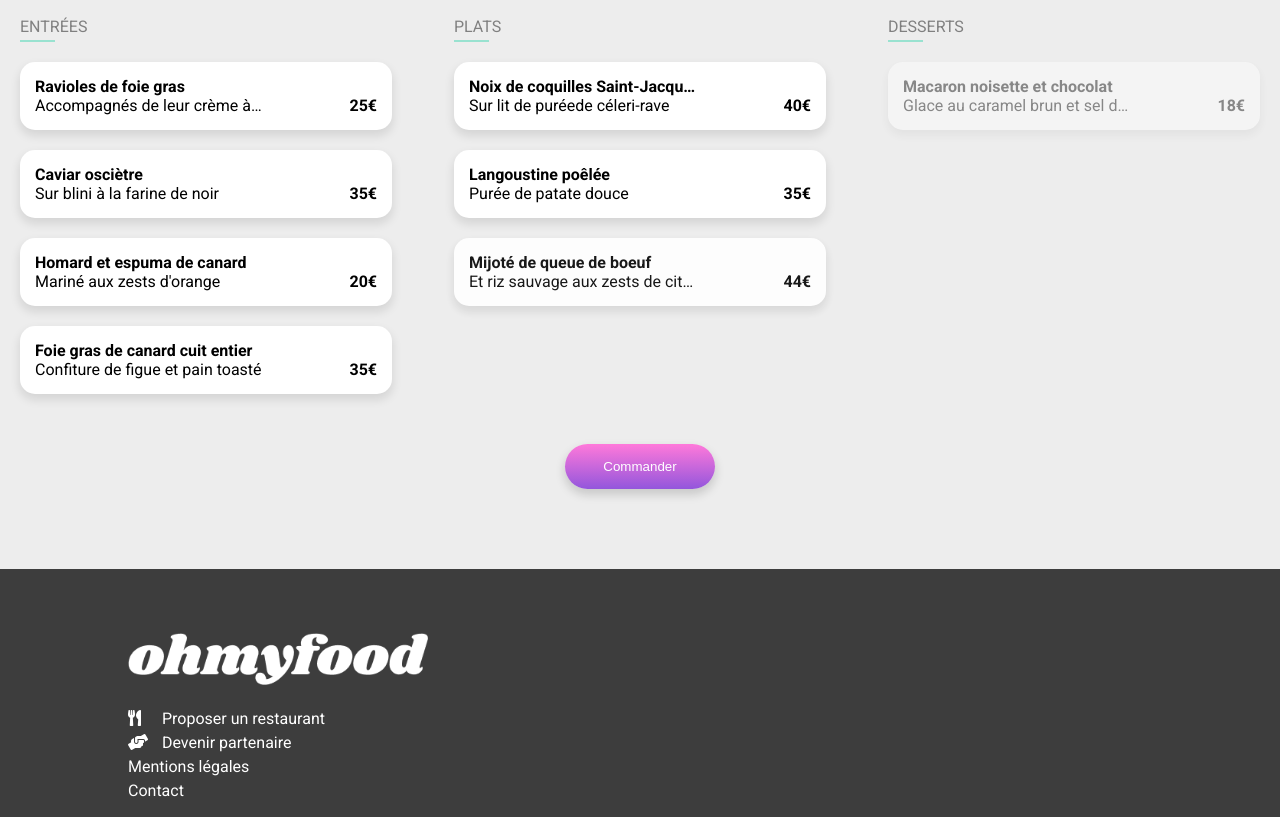
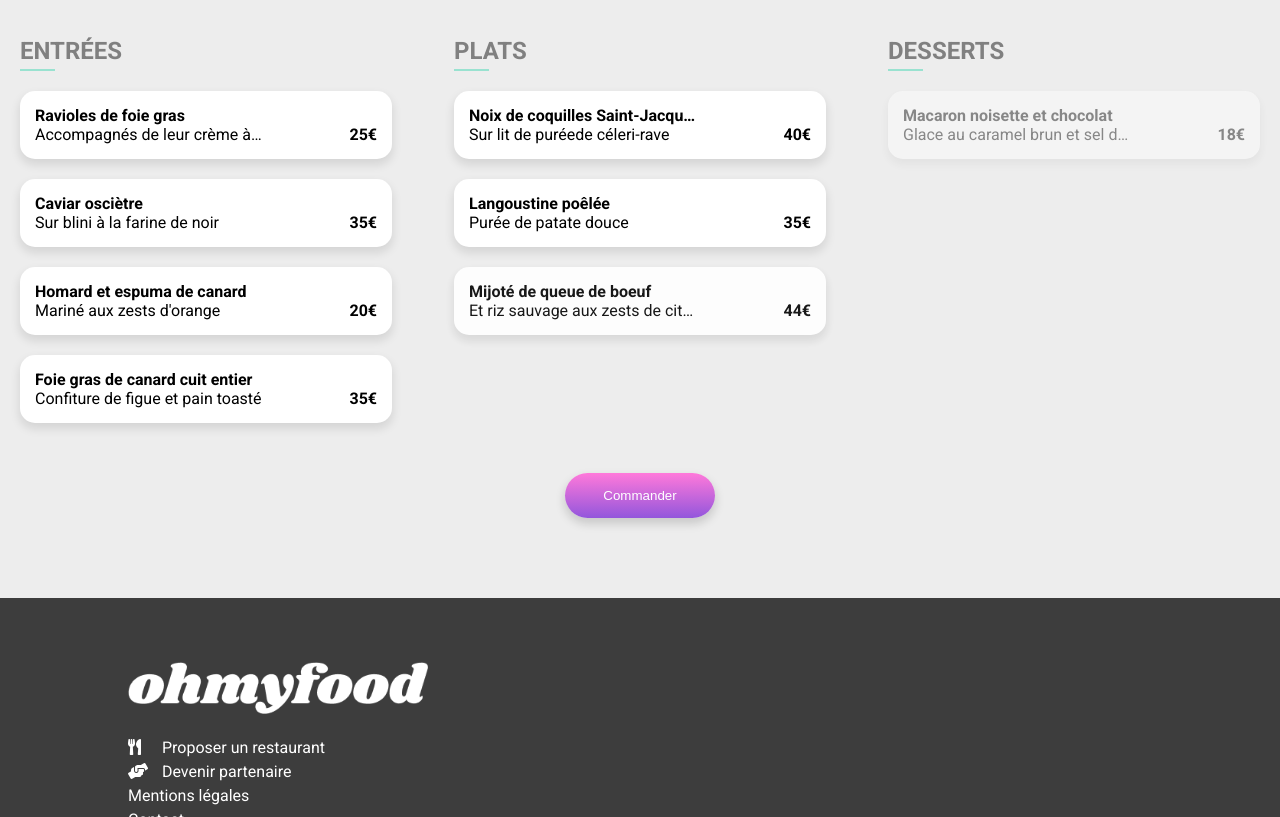
Before and after one commit to Corentin-Robac/CorentinRobac_3_30102020, a website: page menu_2.html in a window 1280 px wide. Shown: the part 906-1723 px from the top of the page. Drawn offline with Linux system fonts and the light colour scheme; a web font is replaced by a local one.

Commit message:
Suite validateur
meme chose que précedent commit mais sur toutes les pages menu

```diff
--- a/menu_2.html
+++ b/menu_2.html
@@ -33,7 +33,7 @@
             </div>
             <div class="steps-menu">
                 <section> <!-- Entrees -->
-                    <p class="step-menu">ENTRÉES</p>
+                    <h2 class="step-menu">ENTRÉES</h2>
                     <div class="box-meal" id="meal-1">
                         <div class="meal">
                             <p class="txt-gras name-meal">Ravioles de foie gras</p>
@@ -76,7 +76,7 @@
                     </div>
                 </section> <!-- End Entrees -->
                 <section> <!-- Dishes -->
-                    <p class="step-menu">PLATS</p>
+                    <h2 class="step-menu">PLATS</h2>
                     <div class="box-meal" id="meal-5">
                         <div class="meal">
                             <p class="txt-gras name-meal">Noix de coquilles Saint-Jacques</p>
@@ -109,7 +109,7 @@
                     </div>
                 </section> <!-- End Dishes -->
                 <section> <!-- Desserts -->
-                    <p class="step-menu">DESSERTS</p>
+                    <h2 class="step-menu">DESSERTS</h2>
                     <div class="box-meal" id="meal-8">
                         <div class="meal">
                             <p class="txt-gras name-meal">Macaron noisette et chocolat</p>
@@ -145,7 +145,7 @@
             <div class="btn-purchase"><button>Commander</button></div>
     </main>
         <footer>
-            <img src="images/logo/ohmyfood-b.png">
+            <img src="images/logo/ohmyfood-b.png" alt="logo">
             <nav>
                 <ul>
                     <li><a href="#"><i class="fas fa-utensils"></i> Proposer un restaurant</a></li>
```
Also changed, not shown: menu_3.html (+4 -4 lines), menu_4.html (+4 -4 lines).
